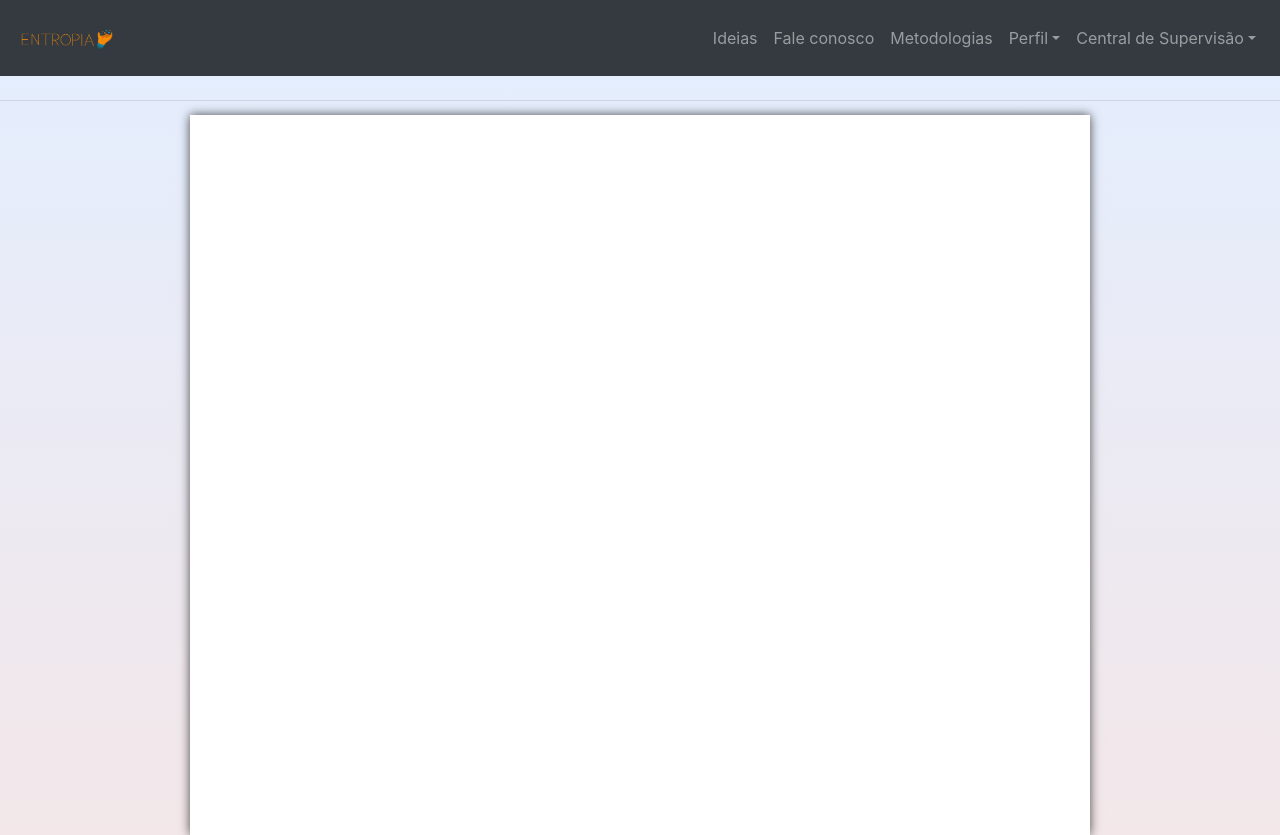
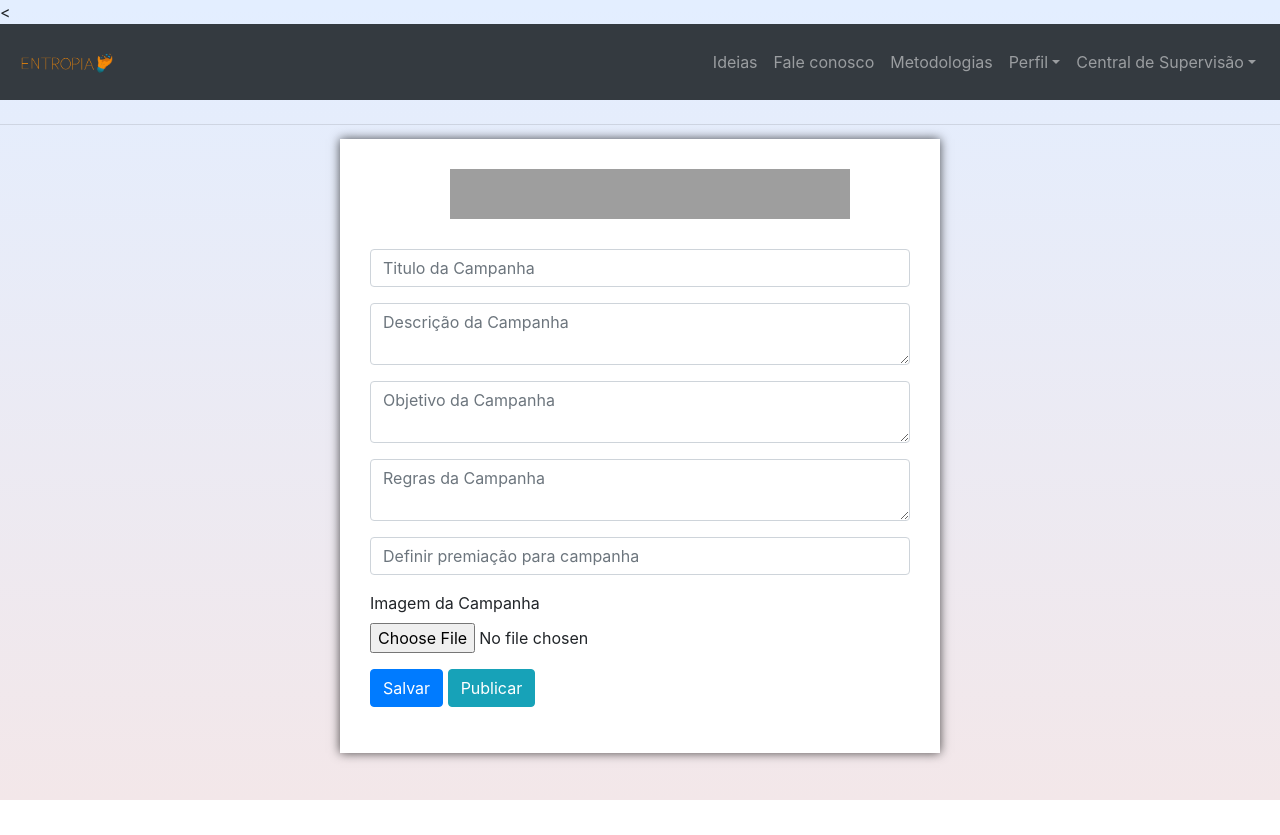
Before and after one commit to trev0ux/Entropia, a PHP site: page /campNova.php in a window 1280 px wide. After the commit the page ends 800 px from the top, so only its background shows below. Run offline with PHP 8.4, Linux system fonts and the light colour scheme; some libraries are stand-ins or nearby versions; grey boxes are pictures that could not be loaded.

Commit message:
Update laboratorio/campNova.php

```diff
--- a/laboratorio/campNova.php
+++ b/laboratorio/campNova.php
@@ -1,4 +1,4 @@
-<!DOCTYPE html>
+<<!DOCTYPE html>
 <html lang="pt-br">
 <head>
     <meta charset="UTF-8">
@@ -10,13 +10,43 @@
         <script type="text/javascript" src="_js/jquery-3.3.1.min.js"></script>
         <script type="text/javascript" src="_js/bootstrap.min.js"></script>
 		<script type="text/javascript" src="js/campanha.js"></script>
-        <link rel="shortcut icon" type="image/x-icon" href="img/logo3.png">
-        <title>ENTROPIA</title>
+        <link rel="shortcut icon" type="image/x-icon" href="img/logo1.png">
+        <title>entropia</title>
 </head>
 <body>
     <?php include'menuSuper.php'?>
-    <div class="interface">
 
-    </div>
+    	<div id="princ_">
+    		<div class="tt"><img src="img/campanha-nova.jpg"></div>
+    		<form method="post" action="">
+    			<p>
+                	<label for="titulo" class="sr-only">Título</label>
+					<input type="text" class="form-control" id="titulo" name="titulo" placeholder="Titulo da Campanha" required>
+               	</p>
+               	<p>
+                	<label for="descricao" class="sr-only">Descrição</label>
+					<textarea type="text" class="form-control" id="descricao" name="descricao" placeholder="Descrição da Campanha" required></textarea>
+               	</p>
+               	<p>
+                	<label for="objetivo" class="sr-only">Objetivo</label>
+					<textarea class="form-control" id="objetivo" name="objetivo" placeholder="Objetivo da Campanha" required></textarea>
+               	</p>
+               	<p>
+                	<label for="regra" class="sr-only">Regras</label>
+					<textarea class="form-control" id="regra" name="regra" placeholder="Regras da Campanha" required></textarea>
+               	</p>
+               	<p>
+                	<label for="premio" class="sr-only">Prêmios</label>
+					<input type="text" class="form-control" id="premio" name="premio" placeholder="Definir premiação para campanha" required>
+               	</p>
+               	<p>
+                	<label for="foto-campanha">Imagem da Campanha</label>
+					<input type="file" class="form-control-file" id="foto-campanha" name="foto-campanha" required>
+               	</p>
+               	<button class="btn btn-primary" type="submit">Salvar</button>
+               	<input type="submit" value="Publicar" class="btn btn-info">
+    		</form>
+    	</div>
+
 </body>
 </html>
```
